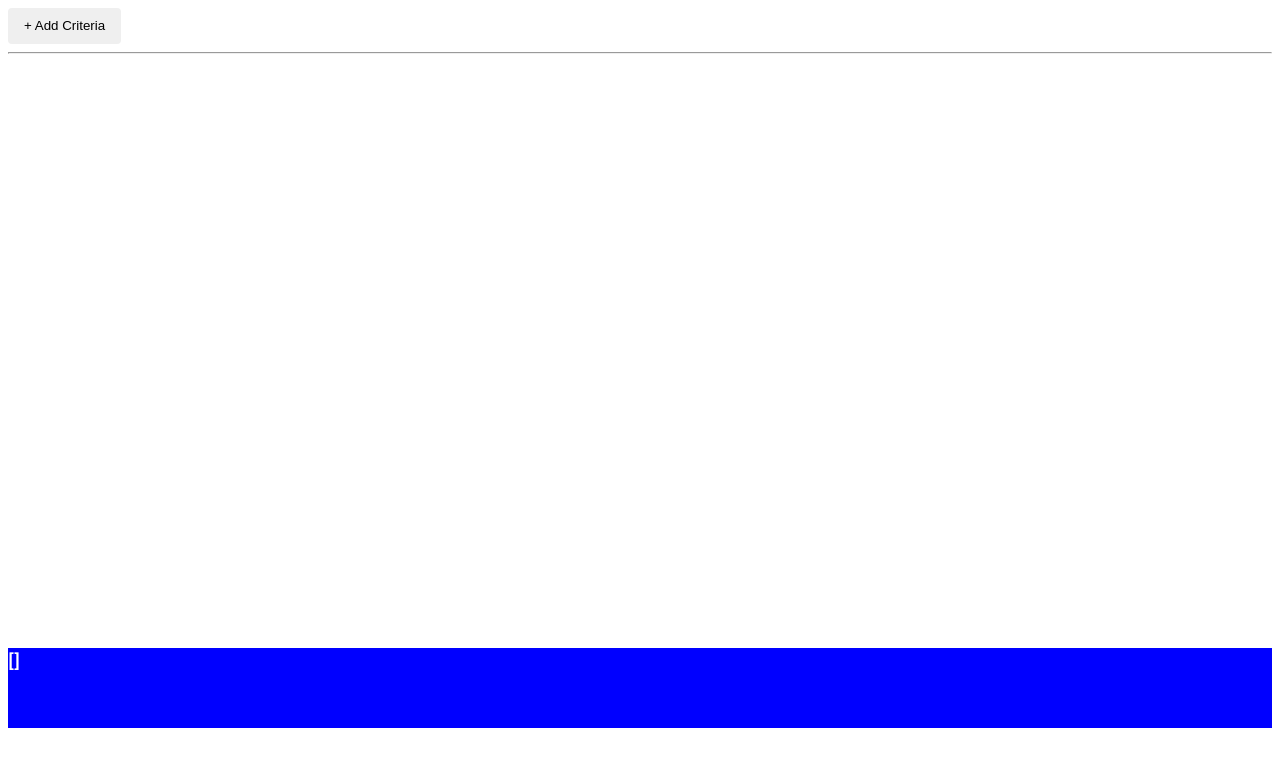
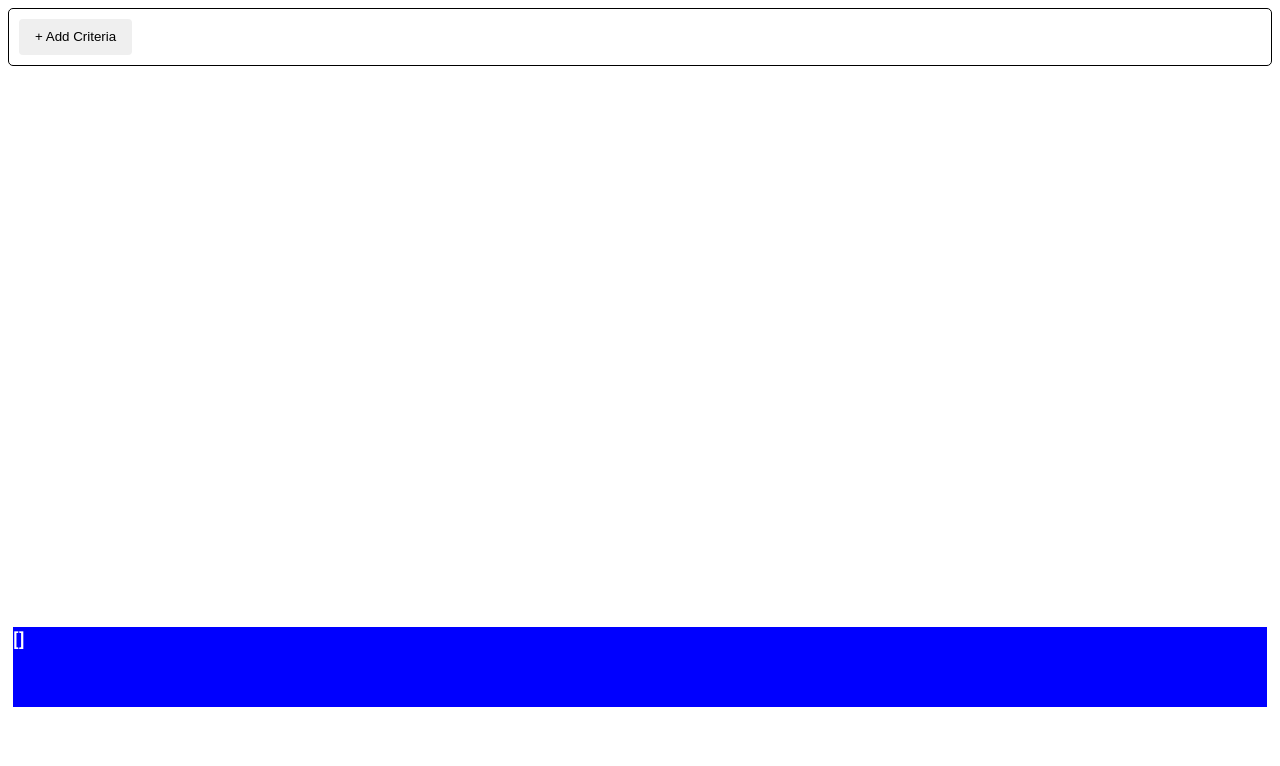
Before and after one commit to scottwalter-nice/scotts-pocs, an Angular app in the folder query-builder/: page / in a window 1280 px wide. Shown: the top 766 px of the page. Built offline with nearby package versions, Linux system fonts and the light colour scheme; what nice-solaris-ngx would draw is missing.

Commit message:
Adjusting styles, moving model display out of query builder into app

```diff
--- a/query-builder/src/app/app.component.scss
+++ b/query-builder/src/app/app.component.scss
@@ -0,0 +1,12 @@
+.model-value {
+    position: absolute;
+    left: 0;
+    margin: 1%;
+    bottom: 5rem;
+    background-color: blue;
+    color: #fff;
+    font-weight: 800;
+    font-size: 1.2rem;
+    width: 98%;
+    height: 5rem;
+}
--- a/query-builder/src/app/app.component.ts
+++ b/query-builder/src/app/app.component.ts
@@ -6,6 +6,9 @@ import { COMPONENT_REGISTRY } from './component-registry';
   template: `
     <app-querybuilder [queryComponentDefinitions]="queryComponents" [model]="model"></app-querybuilder>
 
+    <div class="model-value">
+      {{ model | json }}
+    </div>
   `,
   styleUrls: ['./app.component.scss']
 })
--- a/query-builder/src/app/querybuilder/querybuilder.component.html
+++ b/query-builder/src/app/querybuilder/querybuilder.component.html
@@ -13,10 +13,4 @@
       </select-->
     </div>
   </div>
-
-  <hr>
-
-  <div class="model-value">
-    {{ model | json }}
-  </div>
 </div>
--- a/query-builder/src/app/querybuilder/querybuilder.component.scss
+++ b/query-builder/src/app/querybuilder/querybuilder.component.scss
@@ -1,20 +1,12 @@
 .qb-wrapper {
   display: flex;
   gap: 10px;
+  border: 1px solid black;
+  border-radius: 5px;
+  padding: 10px;
 }
 
 .page-wrapper {
   position: relative;
   min-height: 100vh;
 }
-
-.model-value {
-  position: absolute;
-  bottom: 5rem;
-  background-color: blue;
-  color: #fff;
-  font-weight: 800;
-  font-size: 1.2rem;
-  width: 100%;
-  height: 5rem;
-}
```
